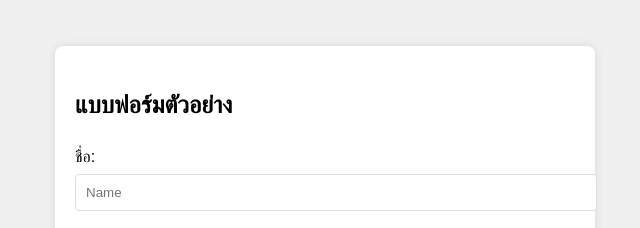
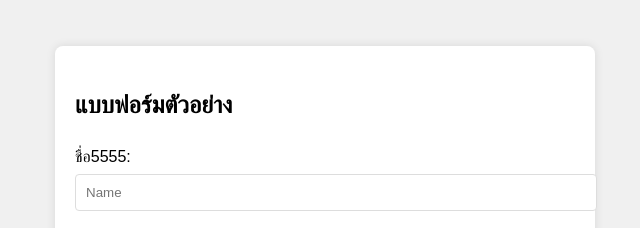
Before and after one commit to blxe132435/pxng, a website: page index.html in a window 1280 px wide. Shown: the top 228 px of the page, 315-955 px from the left. Drawn offline with nearby package versions, Linux system fonts and the light colour scheme.

Commit message:
Update index.html

```diff
--- a/index.html
+++ b/index.html
@@ -15,7 +15,7 @@
         <h2>แบบฟอร์มตัวอย่าง</h2>
 
         <div class="form-group">
-            <label for="name">ชื่อ:</label>
+            <label for="name">ชื่อ5555:</label>
             <input type="text" id="name" name="name" placeholder="Name" required>
         </div>
 
```
